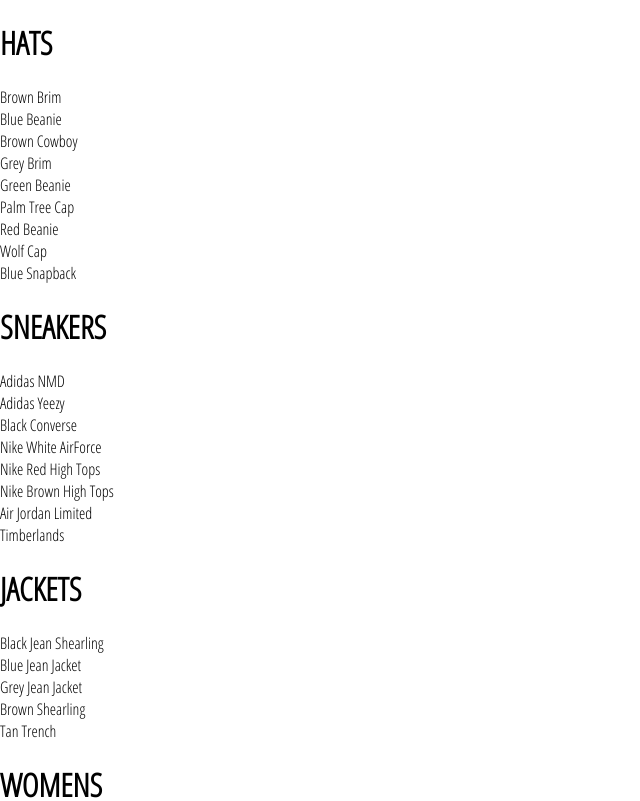
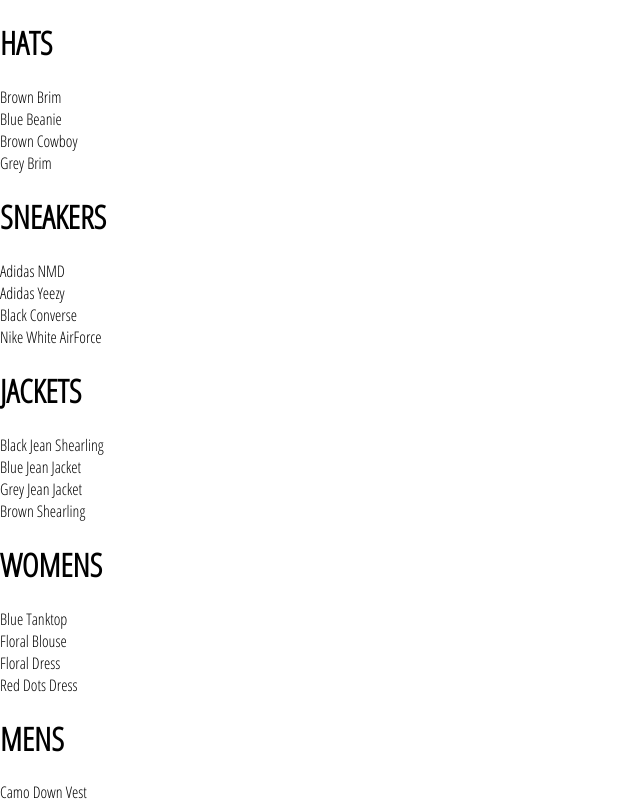
Before and after one commit to DavidStewartLDN/brixton-clothing, a React (Create React App) app: page /shop in a window 1280 px wide. Shown: the top 801 px of the page, without its empty margins (0-640 px from the left). Built offline with nearby package versions, Linux system fonts and the light colour scheme.

Commit message:
Filter to max 4 items per preview

```diff
--- a/src/components/collection-preview/collection-preview.component.jsx
+++ b/src/components/collection-preview/collection-preview.component.jsx
@@ -7,7 +7,9 @@
     <h1 className='title'> {title.toUpperCase()} </h1>
     <div className='preview'>
       {
-        items.map((item) => (
+        items
+        .filter((item, idx) => idx < 4)
+        .map((item) => (
           <div key={item.id}> {item.name} </div>
         ))
       }
```
